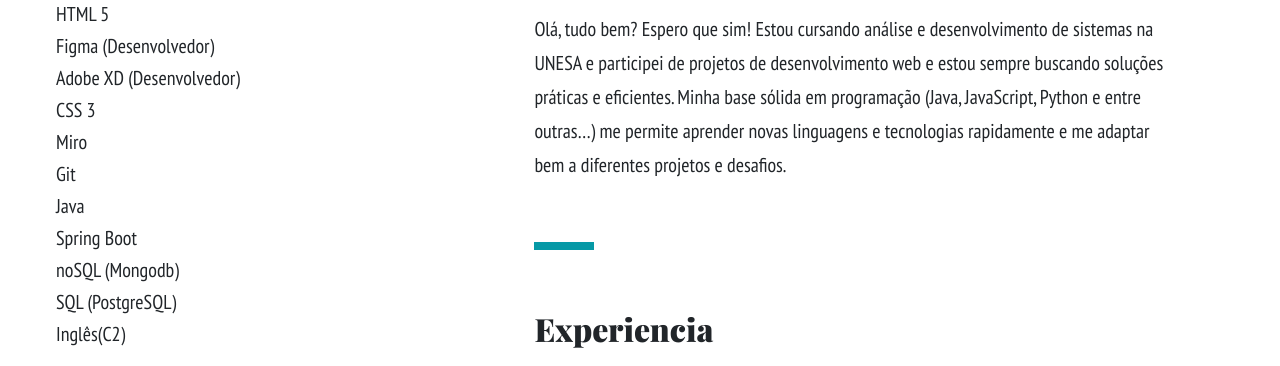
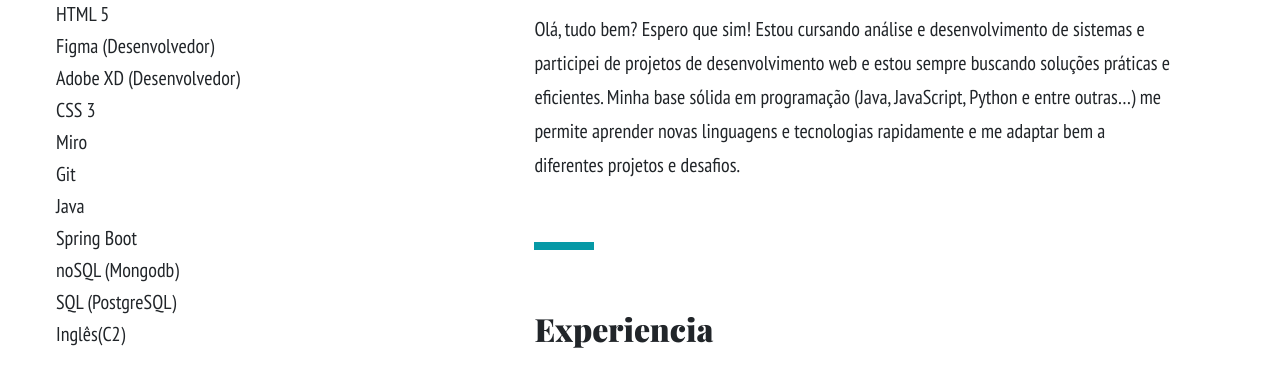
Before and after one commit to MuriloMartins29/Murilo-de-Barros, a plain HTML site: page index.html in a window 1280 px wide. Shown: the part 680-1046 px from the top of the page. Drawn offline with nearby package versions, Linux system fonts and the light colour scheme; a web font is replaced by a local one.

Commit message:
fix sobre mim

```diff
--- a/index.html
+++ b/index.html
@@ -96,7 +96,7 @@
 
                 <h2 class="titulo-section-2a">Sobre Mim</h2>
 
-                <p class="paragrafo-section-2a">Olá, tudo bem? Espero que sim! Estou cursando análise e desenvolvimento de sistemas na UNESA e participei de projetos de desenvolvimento web e estou sempre buscando soluções práticas e eficientes. Minha base sólida em programação (Java, JavaScript, Python e entre outras…) me permite aprender novas linguagens e tecnologias rapidamente e me adaptar bem a diferentes projetos e desafios.</p>
+                <p class="paragrafo-section-2a">Olá, tudo bem? Espero que sim! Estou cursando análise e desenvolvimento de sistemas e participei de projetos de desenvolvimento web e estou sempre buscando soluções práticas e eficientes. Minha base sólida em programação (Java, JavaScript, Python e entre outras…) me permite aprender novas linguagens e tecnologias rapidamente e me adaptar bem a diferentes projetos e desafios.</p>
 
                 <div class="blue-block"></div>
 
```
